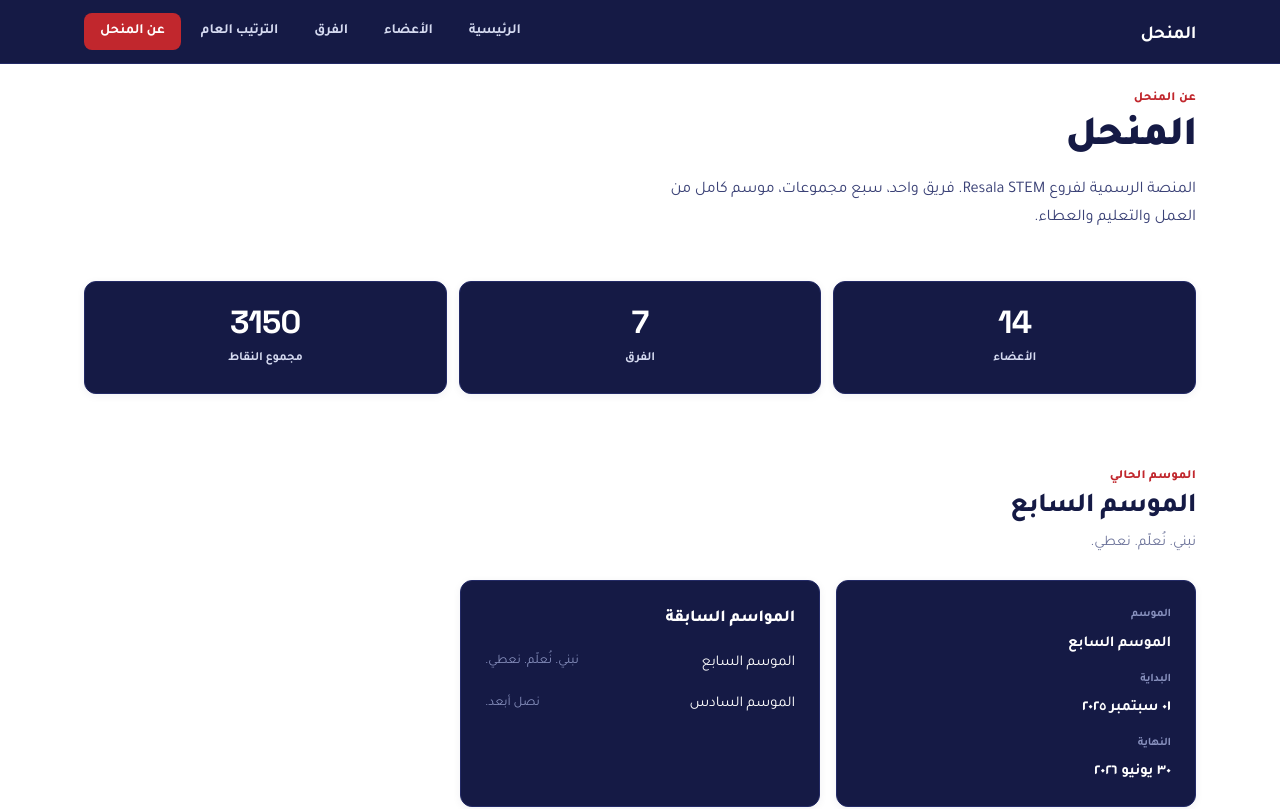
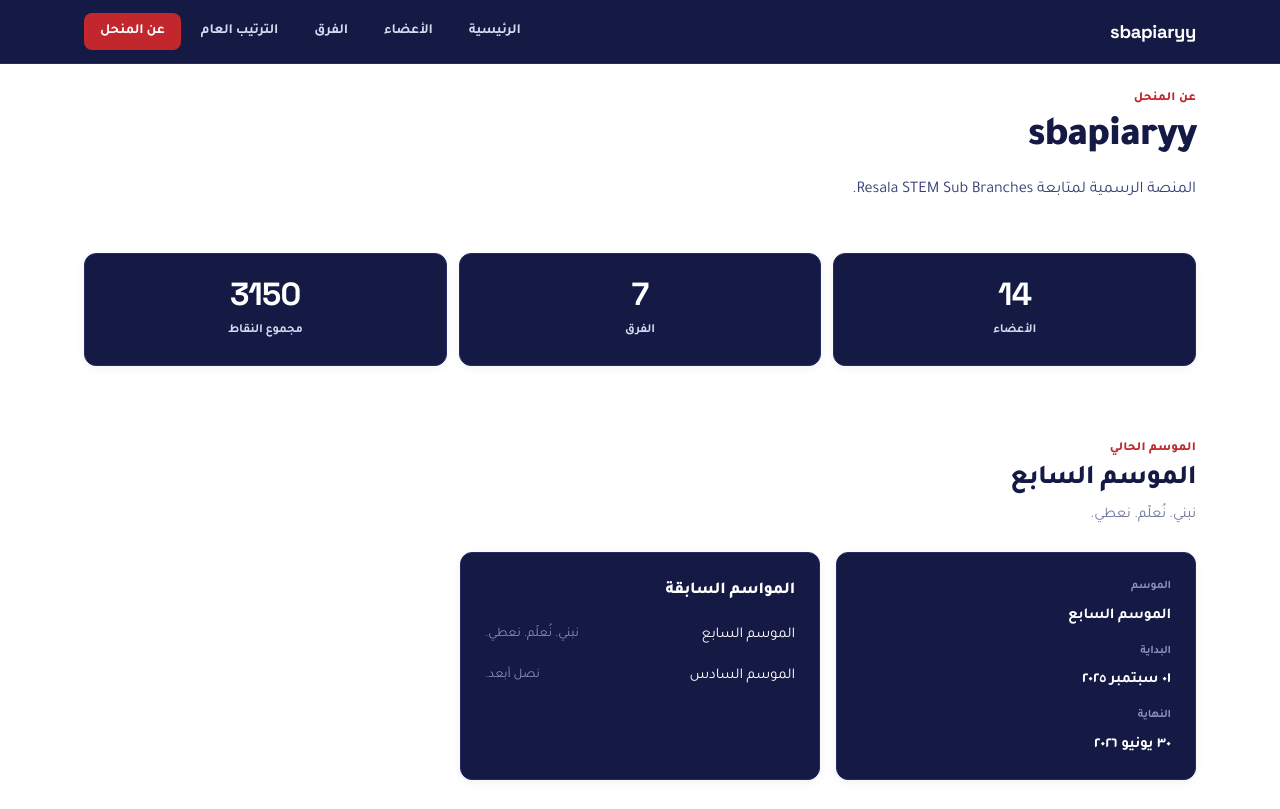
Before and after one commit to hazimshendy-stack/sbapiaryy, a React (Vite) app: page /#/about in a window 1280 px wide. Shown: the top 809 px of the page. Built offline with nearby package versions, Linux system fonts and the light colour scheme.

Commit message:
Update site.ts

```diff
--- a/src/data/site.ts
+++ b/src/data/site.ts
@@ -1,10 +1,10 @@
 import type { SiteConfig, Season } from '@/types';
 
 export const site: SiteConfig = {
-  name: 'المنحل',
+  name: 'sbapiaryy',
   tagline: 'Resala STEM Sub Branches — الموسم السابع',
   description:
-    'المنصة الرسمية لفروع Resala STEM. فريق واحد، سبع مجموعات، موسم كامل من العمل والتعليم والعطاء.',
+    'المنصة الرسمية لمتابعة Resala STEM Sub Branches.',
   organization: 'Resala STEM',
   season: 'الموسم السابع',
   email: 'hello@resala-stem.org',
```
